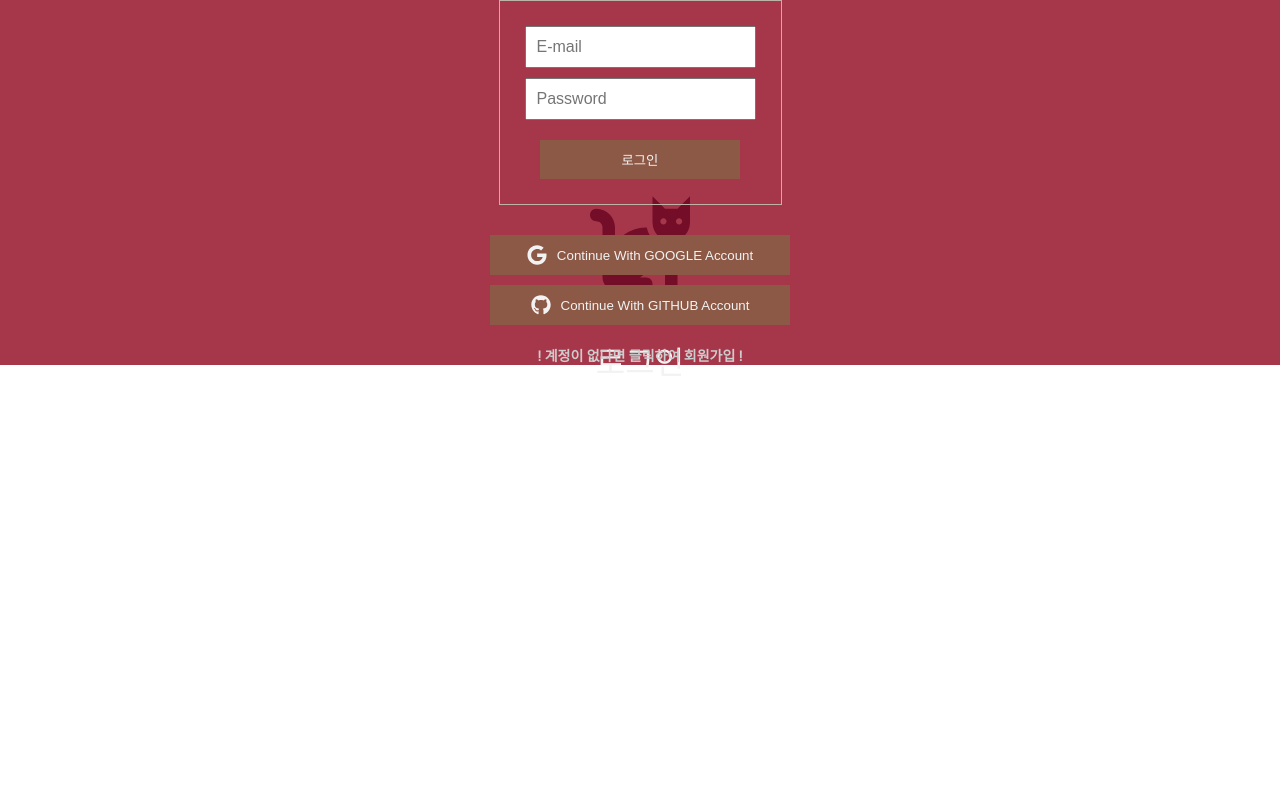
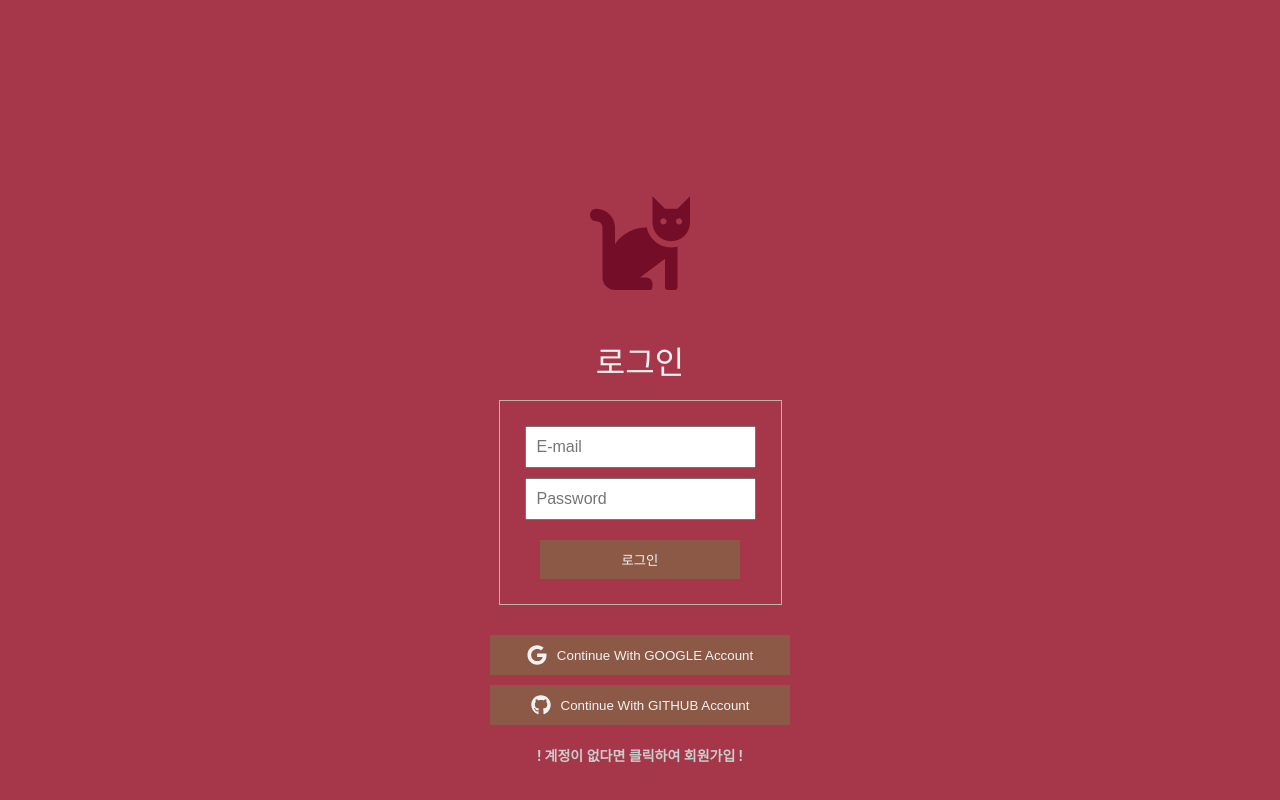
Before and after one commit to aromad17/kkotalk, a React (Create React App) app: page / in a window 1280 px wide. Built offline with nearby package versions, Linux system fonts and the light colour scheme; no server answers.

Commit message:
213123123

```diff
--- a/src/styles/auth.scss
+++ b/src/styles/auth.scss
@@ -1,4 +1,7 @@
 @import url(./common.scss);
+#root{
+  height:100%;
+}
 
 div.auth_wrap{
   width:100%;
--- a/src/styles/common.scss
+++ b/src/styles/common.scss
@@ -1,8 +1,5 @@
 /* COMMON */
-
 @import url(./reset.css);
-
-@import url('https://fonts.googleapis.com/css2?family=Roboto&display=swap');
 
 
 body {
```
